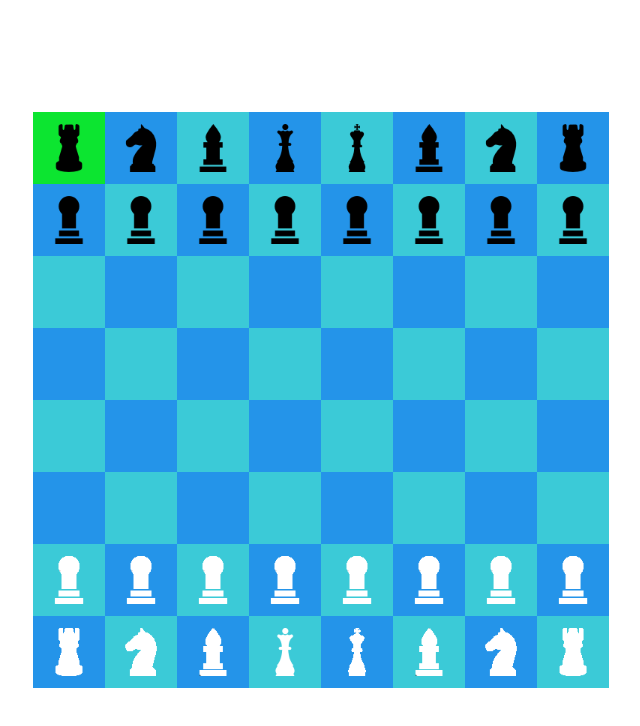
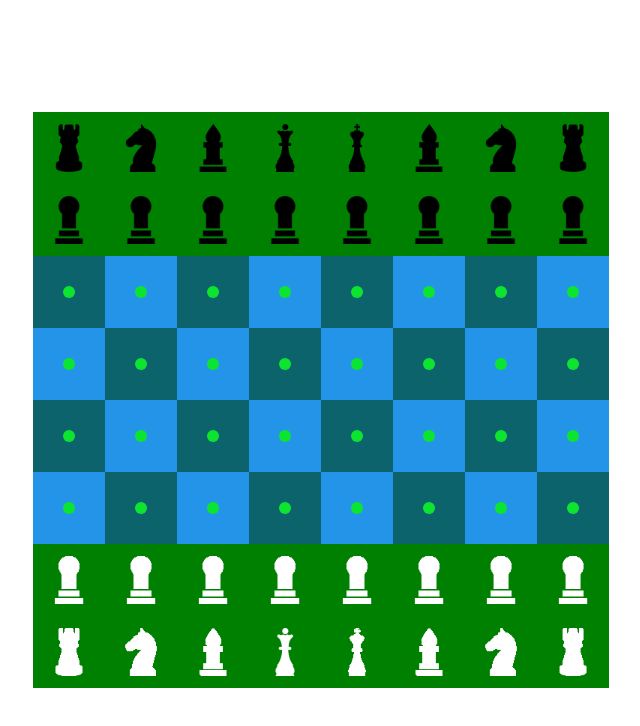
Before and after one commit to igor-mlv/react-chess, a React (Create React App) app: page / in a window 1280 px wide. Both pictures are taken after a click on the element 388 px from the left and 148 px from the top of the page. Shown: the top 726 px of the page, without its empty margins (319-959 px from the left). Built offline with nearby package versions, Linux system fonts and the light colour scheme.

Commit message:
set up logic for click cell

```diff
--- a/src/App.css
+++ b/src/App.css
@@ -38,9 +38,17 @@
 }
 
 .white {
-    background-color: rgb(59, 202, 215);
+    background-color: rgb(12, 99, 107);
 }
 
 .selected {
     background-color: rgb(12, 229, 48);
 }
+
+.available {
+    height: 12px;
+    width: 12px;
+    border-radius: 50%;
+    background-color: rgb(12, 229, 48);
+    ;
+}
--- a/src/components/BoardComponent.tsx
+++ b/src/components/BoardComponent.tsx
@@ -1,4 +1,4 @@
-import React, { FC } from 'react'
+import React, { FC, useEffect } from 'react'
 import { Board } from '../models/Board';
 import CellComponent from './CellComponent';
 import { Cell } from '../models/Cell';
@@ -11,7 +11,28 @@ const BoardComponent: FC<BoardProps> = ({ board, setBoard }) => {
     const [selectedCell, setSelectedCell] = React.useState<Cell | null>(null);
 
     function handleCellClick(cell: Cell) {
-        if (cell.figure) setSelectedCell(cell);
+        if (selectedCell
+            && selectedCell !== cell
+            && selectedCell.figure?.canMove(cell)) {
+            selectedCell.moveFigure(cell);
+            setSelectedCell(null);
+        } else {
+            setSelectedCell(cell);
+        }
+    }
+
+    useEffect(() => {
+        hightlightAvailableCells();
+    }, [selectedCell])
+
+    function hightlightAvailableCells() {
+        board.hightlightAvailableCells(selectedCell)
+        updateBoard();
+    }
+
+    function updateBoard() {
+        const newBoard = board.getCopyBoard();
+        setBoard(newBoard);
     }
     return (
         <div className="board">
--- a/src/components/CellComponent.tsx
+++ b/src/components/CellComponent.tsx
@@ -12,7 +12,9 @@ const CellComponent: FC<CellProps> = ({ cell, selected, handleCellClick }) => {
         <div
             className={["cell", cell.color, selected && "selected"].join(" ")}
             onClick={() => handleCellClick(cell)}
+            style={{ background: cell.available && cell.figure ? 'green' : '' }}
         >
+            {cell.available && !cell.figure && <div className={"available"} />}
             {cell.figure?.logo && <img src={cell.figure.logo} alt={cell.figure.name} />}
         </div>
     )
--- a/src/models/Board.ts
+++ b/src/models/Board.ts
@@ -21,6 +21,21 @@ export class Board {
                 }
             }
         }
+    }
+
+    public hightlightAvailableCells(selectedCell: Cell | null) {
+        for (let i = 0; i < this.cells.length; i++) {
+            for (let j = 0; j < this.cells[i].length; j++) {
+                const targetCell = this.cells[i][j];
+                targetCell.available = !!selectedCell?.figure?.canMove(targetCell);
+            }
+        }
+    }
+
+    public getCopyBoard() {
+        const newBoard = new Board();
+        newBoard.cells = this.cells;
+        return newBoard;
     }
 
     public getCell(x: number, y: number) {
--- a/src/models/Cell.ts
+++ b/src/models/Cell.ts
@@ -8,7 +8,7 @@ export class Cell {
     readonly color: Colors;
     figure: Figure | null;
     board: Board;
-    availible: boolean;
+    available: boolean;
     id: number;
 
     constructor(board: Board, x: number, y: number, color: Colors, figure: Figure | null) {
@@ -17,7 +17,15 @@ export class Cell {
         this.color = color;
         this.figure = figure;
         this.board = board;
-        this.availible = false;
+        this.available = false;
         this.id = Math.random();
     }
+
+    moveFigure(targetCell: Cell) {
+        if (this.figure?.canMove(targetCell)) {
+            this.figure.moveFigure(targetCell);
+            targetCell.figure = this.figure;
+            this.figure = null;
+        }
+    }
 }
```
